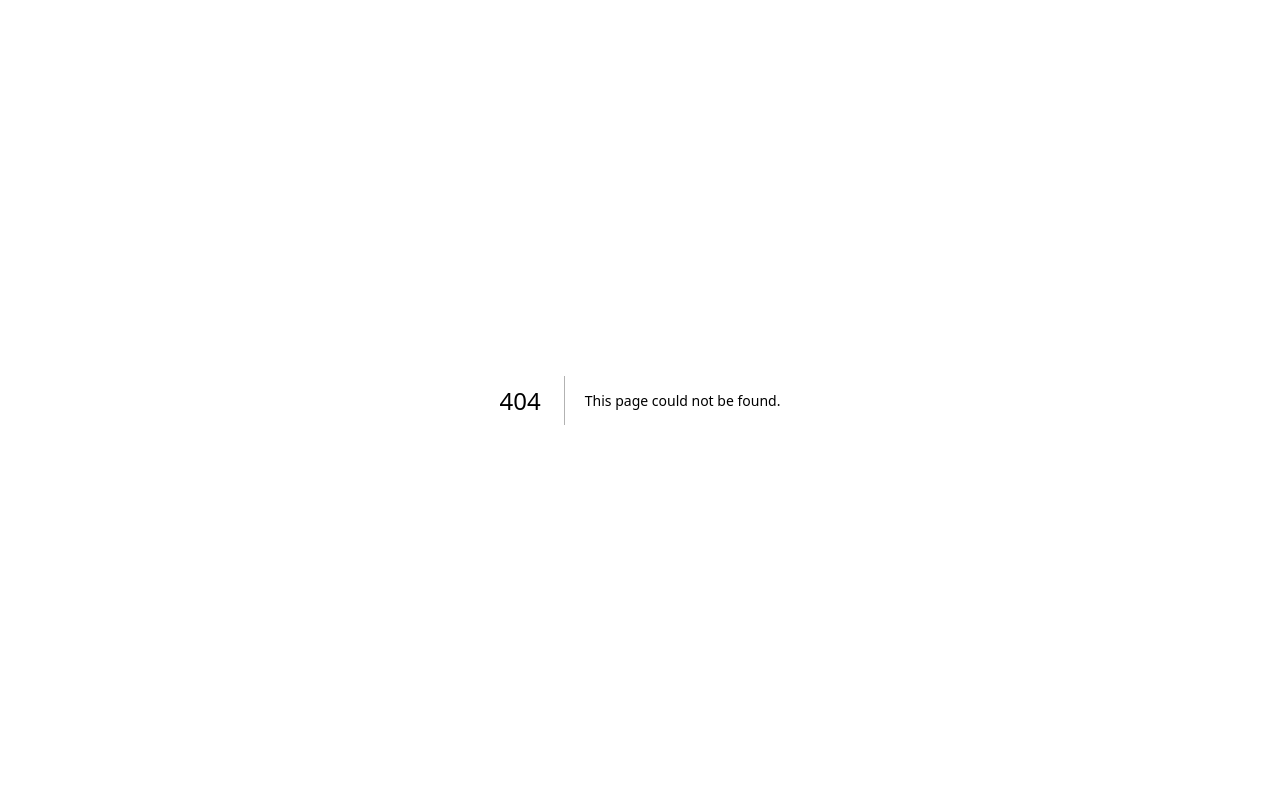
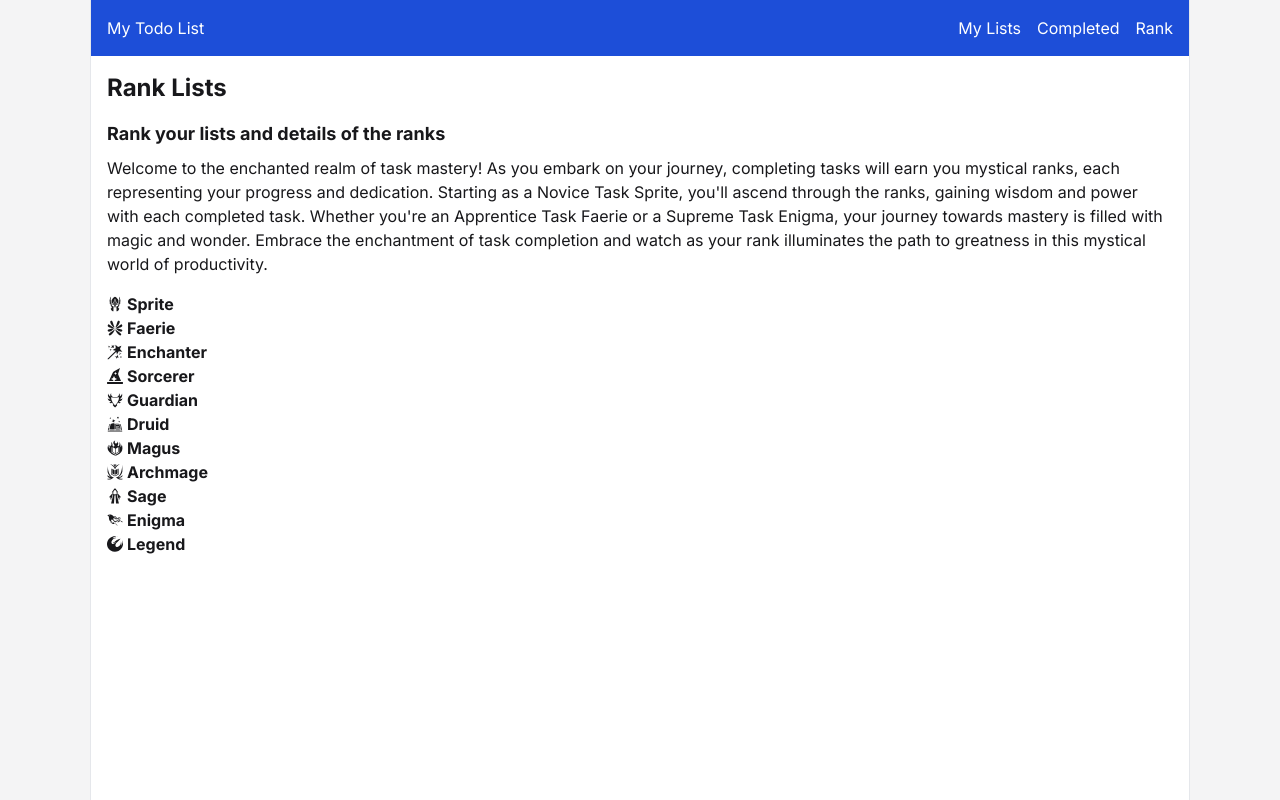
Before and after one commit to Ekpenga9000/taskify, a Next.js app: page /rank in a window 1280 px wide. Before the commit this address had no page. Built offline with nearby package versions, Linux system fonts and the light colour scheme.

Commit message:
First commit

```diff
--- a/src/app/globals.css
+++ b/src/app/globals.css
@@ -1,33 +1,3 @@
 @tailwind base;
 @tailwind components;
 @tailwind utilities;
-
-:root {
-  --foreground-rgb: 0, 0, 0;
-  --background-start-rgb: 214, 219, 220;
-  --background-end-rgb: 255, 255, 255;
-}
-
-@media (prefers-color-scheme: dark) {
-  :root {
-    --foreground-rgb: 255, 255, 255;
-    --background-start-rgb: 0, 0, 0;
-    --background-end-rgb: 0, 0, 0;
-  }
-}
-
-body {
-  color: rgb(var(--foreground-rgb));
-  background: linear-gradient(
-      to bottom,
-      transparent,
-      rgb(var(--background-end-rgb))
-    )
-    rgb(var(--background-start-rgb));
-}
-
-@layer utilities {
-  .text-balance {
-    text-wrap: balance;
-  }
-}
--- a/src/app/layout.tsx
+++ b/src/app/layout.tsx
@@ -1,12 +1,14 @@
 import type { Metadata } from "next";
 import { Inter } from "next/font/google";
+import { Container } from "@/components/Container";
 import "./globals.css";
+import Header from "@/components/Header";
 
 const inter = Inter({ subsets: ["latin"] });
 
 export const metadata: Metadata = {
-  title: "Create Next App",
-  description: "Generated by create next app",
+  title: "Omogbare's Todo List",
+  description: "A very nice todo list made with Next.js and Tailwind CSS",
 };
 
 export default function RootLayout({
@@ -16,7 +18,12 @@ export default function RootLayout({
 }>) {
   return (
     <html lang="en">
-      <body className={inter.className}>{children}</body>
+      <body className={`${inter.className} bg-zinc-100 text-zinc-900`}>
+        <Container>
+          <Header />
+          {children}
+        </Container>
+      </body>
     </html>
   );
 }
--- a/src/app/page.tsx
+++ b/src/app/page.tsx
@@ -3,111 +3,18 @@ import Image from "next/image";
 export default function Home() {
   return (
     <main className="flex min-h-screen flex-col items-center justify-between p-24">
-      <div className="z-10 max-w-5xl w-full items-center justify-between font-mono text-sm lg:flex">
-        <p className="fixed left-0 top-0 flex w-full justify-center border-b border-gray-300 bg-gradient-to-b from-zinc-200 pb-6 pt-8 backdrop-blur-2xl dark:border-neutral-800 dark:bg-zinc-800/30 dark:from-inherit lg:static lg:w-auto  lg:rounded-xl lg:border lg:bg-gray-200 lg:p-4 lg:dark:bg-zinc-800/30">
-          Get started by editing&nbsp;
-          <code className="font-mono font-bold">src/app/page.tsx</code>
-        </p>
-        <div className="fixed bottom-0 left-0 flex h-48 w-full items-end justify-center bg-gradient-to-t from-white via-white dark:from-black dark:via-black lg:static lg:h-auto lg:w-auto lg:bg-none">
-          <a
-            className="pointer-events-none flex place-items-center gap-2 p-8 lg:pointer-events-auto lg:p-0"
-            href="https://vercel.com?utm_source=create-next-app&utm_medium=appdir-template&utm_campaign=create-next-app"
-            target="_blank"
-            rel="noopener noreferrer"
-          >
-            By{" "}
-            <Image
-              src="/vercel.svg"
-              alt="Vercel Logo"
-              className="dark:invert"
-              width={100}
-              height={24}
-              priority
-            />
-          </a>
-        </div>
-      </div>
+      <header>
+        <h1 className="text-6xl font-bold">Welcome to my Todo List</h1>
+        <Image
+          src="/todo-list.svg"
+          alt="Todo List"
+          width={300}
+          height={300}
+        />
+      </header>
+      <section>
 
-      <div className="relative flex place-items-center before:absolute before:h-[300px] before:w-full sm:before:w-[480px] before:-translate-x-1/2 before:rounded-full before:bg-gradient-radial before:from-white before:to-transparent before:blur-2xl before:content-[''] after:absolute after:-z-20 after:h-[180px] after:w-full sm:after:w-[240px] after:translate-x-1/3 after:bg-gradient-conic after:from-sky-200 after:via-blue-200 after:blur-2xl after:content-[''] before:dark:bg-gradient-to-br before:dark:from-transparent before:dark:to-blue-700 before:dark:opacity-10 after:dark:from-sky-900 after:dark:via-[#0141ff] after:dark:opacity-40 before:lg:h-[360px] z-[-1]">
-        <Image
-          className="relative dark:drop-shadow-[0_0_0.3rem_#ffffff70] dark:invert"
-          src="/next.svg"
-          alt="Next.js Logo"
-          width={180}
-          height={37}
-          priority
-        />
-      </div>
-
-      <div className="mb-32 grid text-center lg:max-w-5xl lg:w-full lg:mb-0 lg:grid-cols-4 lg:text-left">
-        <a
-          href="https://nextjs.org/docs?utm_source=create-next-app&utm_medium=appdir-template&utm_campaign=create-next-app"
-          className="group rounded-lg border border-transparent px-5 py-4 transition-colors hover:border-gray-300 hover:bg-gray-100 hover:dark:border-neutral-700 hover:dark:bg-neutral-800/30"
-          target="_blank"
-          rel="noopener noreferrer"
-        >
-          <h2 className={`mb-3 text-2xl font-semibold`}>
-            Docs{" "}
-            <span className="inline-block transition-transform group-hover:translate-x-1 motion-reduce:transform-none">
-              -&gt;
-            </span>
-          </h2>
-          <p className={`m-0 max-w-[30ch] text-sm opacity-50`}>
-            Find in-depth information about Next.js features and API.
-          </p>
-        </a>
-
-        <a
-          href="https://nextjs.org/learn?utm_source=create-next-app&utm_medium=appdir-template-tw&utm_campaign=create-next-app"
-          className="group rounded-lg border border-transparent px-5 py-4 transition-colors hover:border-gray-300 hover:bg-gray-100 hover:dark:border-neutral-700 hover:dark:bg-neutral-800/30"
-          target="_blank"
-          rel="noopener noreferrer"
-        >
-          <h2 className={`mb-3 text-2xl font-semibold`}>
-            Learn{" "}
-            <span className="inline-block transition-transform group-hover:translate-x-1 motion-reduce:transform-none">
-              -&gt;
-            </span>
-          </h2>
-          <p className={`m-0 max-w-[30ch] text-sm opacity-50`}>
-            Learn about Next.js in an interactive course with&nbsp;quizzes!
-          </p>
-        </a>
-
-        <a
-          href="https://vercel.com/templates?framework=next.js&utm_source=create-next-app&utm_medium=appdir-template&utm_campaign=create-next-app"
-          className="group rounded-lg border border-transparent px-5 py-4 transition-colors hover:border-gray-300 hover:bg-gray-100 hover:dark:border-neutral-700 hover:dark:bg-neutral-800/30"
-          target="_blank"
-          rel="noopener noreferrer"
-        >
-          <h2 className={`mb-3 text-2xl font-semibold`}>
-            Templates{" "}
-            <span className="inline-block transition-transform group-hover:translate-x-1 motion-reduce:transform-none">
-              -&gt;
-            </span>
-          </h2>
-          <p className={`m-0 max-w-[30ch] text-sm opacity-50`}>
-            Explore starter templates for Next.js.
-          </p>
-        </a>
-
-        <a
-          href="https://vercel.com/new?utm_source=create-next-app&utm_medium=appdir-template&utm_campaign=create-next-app"
-          className="group rounded-lg border border-transparent px-5 py-4 transition-colors hover:border-gray-300 hover:bg-gray-100 hover:dark:border-neutral-700 hover:dark:bg-neutral-800/30"
-          target="_blank"
-          rel="noopener noreferrer"
-        >
-          <h2 className={`mb-3 text-2xl font-semibold`}>
-            Deploy{" "}
-            <span className="inline-block transition-transform group-hover:translate-x-1 motion-reduce:transform-none">
-              -&gt;
-            </span>
-          </h2>
-          <p className={`m-0 max-w-[30ch] text-sm opacity-50 text-balance`}>
-            Instantly deploy your Next.js site to a shareable URL with Vercel.
-          </p>
-        </a>
-      </div>
+       </section>
     </main>
   );
 }
--- /dev/null
+++ b/src/app/rank/page.tsx
@@ -0,0 +1,72 @@
+import React from "react";
+import {
+  GiElfHelmet,
+  GiFairyWings,
+  GiFairyWand,
+  GiWingedShield,
+  GiSpellBook,
+  GiBookAura,
+  GiBurningBook,
+  GiRobe,
+} from "react-icons/gi";
+import { FaHatWizard } from "react-icons/fa";
+import { FaPhoenixFramework, FaPhoenixSquadron } from "react-icons/fa6";
+
+const page = () => {
+  return (
+    <section className="p-4">
+      <h1 className="text-2xl font-bold mb-4">Rank Lists</h1>
+      <h2 className="text-lg font-bold mb-2">
+        Rank your lists and details of the ranks
+      </h2>
+      <p className="mb-4">
+        Welcome to the enchanted realm of task mastery! As you embark on your
+        journey, completing tasks will earn you mystical ranks, each
+        representing your progress and dedication. Starting as a Novice Task
+        Sprite, you'll ascend through the ranks, gaining wisdom and power with
+        each completed task. Whether you're an Apprentice Task Faerie or a
+        Supreme Task Enigma, your journey towards mastery is filled with magic
+        and wonder. Embrace the enchantment of task completion and watch as your
+        rank illuminates the path to greatness in this mystical world of
+        productivity.
+      </p>
+      <ul className="font-bold">
+        <li className="flex items-center gap-1">
+          <GiElfHelmet /> Sprite
+        </li>
+        <li className="flex items-center gap-1">
+          <GiFairyWings /> Faerie
+        </li>
+        <li className="flex items-center gap-1">
+          <GiFairyWand /> Enchanter
+        </li>
+        <li className="flex items-center gap-1">
+          <FaHatWizard /> Sorcerer
+        </li>
+        <li className="flex items-center gap-1">
+          <GiWingedShield /> Guardian
+        </li>
+        <li className="flex items-center gap-1">
+          <GiSpellBook /> Druid
+        </li>
+        <li className="flex items-center gap-1">
+          <GiBurningBook/> Magus
+        </li>
+        <li className="flex items-center gap-1">
+          <GiBookAura /> Archmage
+        </li>
+        <li className="flex items-center gap-1">
+          <GiRobe /> Sage
+        </li>
+        <li className="flex items-center gap-1">
+          <FaPhoenixFramework /> Enigma
+        </li>
+        <li className="flex items-center gap-1">
+          <FaPhoenixSquadron /> Legend
+        </li>
+      </ul>
+    </section>
+  );
+};
+
+export default page;
--- /dev/null
+++ b/src/components/Container.tsx
@@ -0,0 +1,11 @@
+type ContainerProps = {
+    children: React.ReactNode;
+};
+
+export const Container = ({ children }: ContainerProps) => {
+  return (
+      <div className="max-w-[1100px] mx-auto bg-white min-h-screen flex flex-col border-l border-r">
+            {children}
+    </div>
+  )
+}
--- /dev/null
+++ b/src/components/Header.tsx
@@ -0,0 +1,25 @@
+import React from "react";
+import Link from "next/link";
+
+const Header = () => {
+  return (
+    <header className="bg-blue-700 text-white p-4">
+      <nav className="flex justify-between">
+        <Link href={"/"}>My Todo List</Link>
+        <ul className="flex space-x-4">
+          <li>
+            <Link href="/list">My Lists</Link>
+          </li>
+          <li>
+            <Link href="/completed">Completed</Link>
+          </li>
+          <li>
+            <Link href={"/rank"}>Rank</Link>
+          </li>
+        </ul>
+      </nav>
+    </header>
+  );
+};
+
+export default Header;
```
Also changed, not shown: package.json (+4 -3 lines), src/components/Dashboard.tsx (added), src/components/InputComponent.tsx (added), src/components/ListComponent.tsx (added), src/components/Stats.tsx (added), 1 other file (tests, documents, lock files or other folders).
